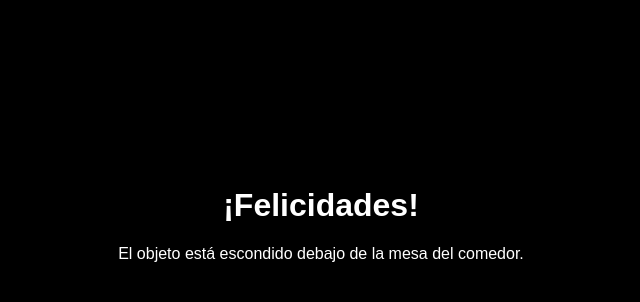
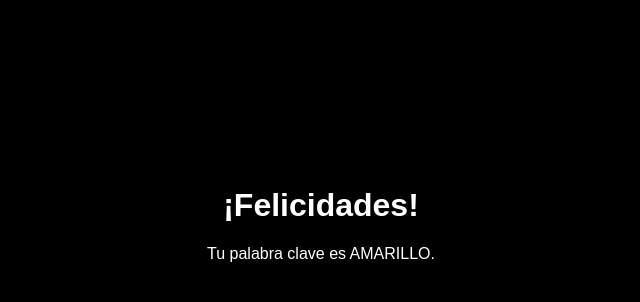
Before and after one commit to TonyBRoman/ppject, a plain HTML site: page success.html in a window 1280 px wide. Shown: the part 198-500 px from the top of the page, without its empty margins (319-959 px from the left). Drawn offline with Linux system fonts and the light colour scheme.

Commit message:
amarillo

```diff
--- a/success.html
+++ b/success.html
@@ -11,7 +11,7 @@
 <body>
     <div class="container">
         <h1>¡Felicidades!</h1>
-        <p>El objeto está escondido debajo de la mesa del comedor.</p>
+        <p>Tu palabra clave es AMARILLO.</p>
     </div>
 </body>
 </html>
```
